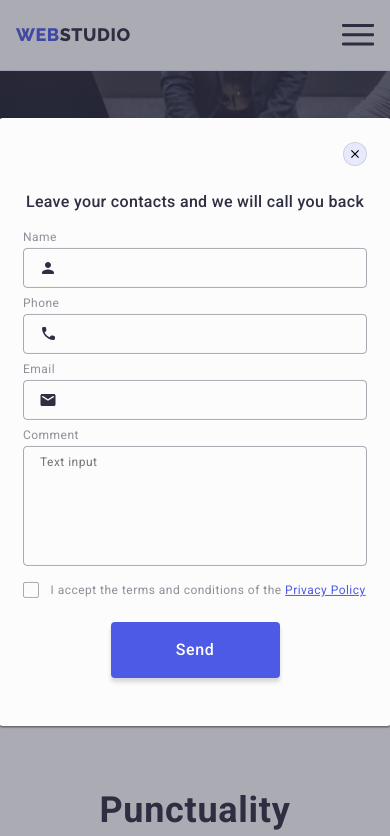
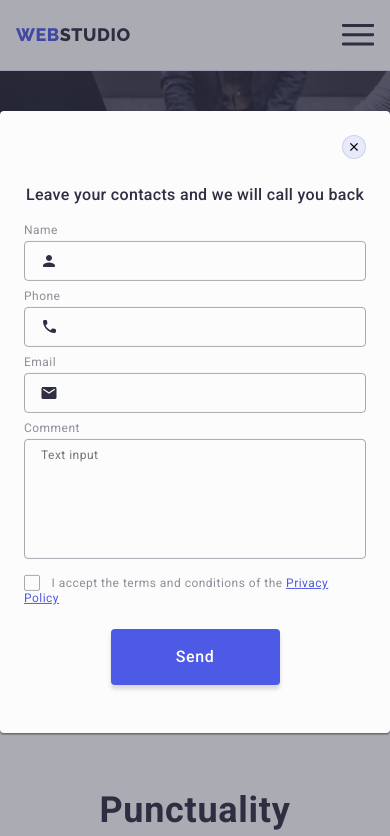
Before and after one commit to MrRoik/goit-markup-hw-06, a plain HTML site: page index.html in a window 390 px wide. Both pictures are taken after a click on the button "Order Service". Shown: the top 836 px of the page. Drawn offline with nearby package versions, Linux system fonts and the light colour scheme.

Commit message:
update css
update modal-wind

```diff
--- a/css/styles.css
+++ b/css/styles.css
@@ -980,7 +980,7 @@ img {
 
    @media only screen and (max-width: 767.98px) {
     .modal {
-    width: 392px;
+    max-width: 100%;
      }
    }
 
```
